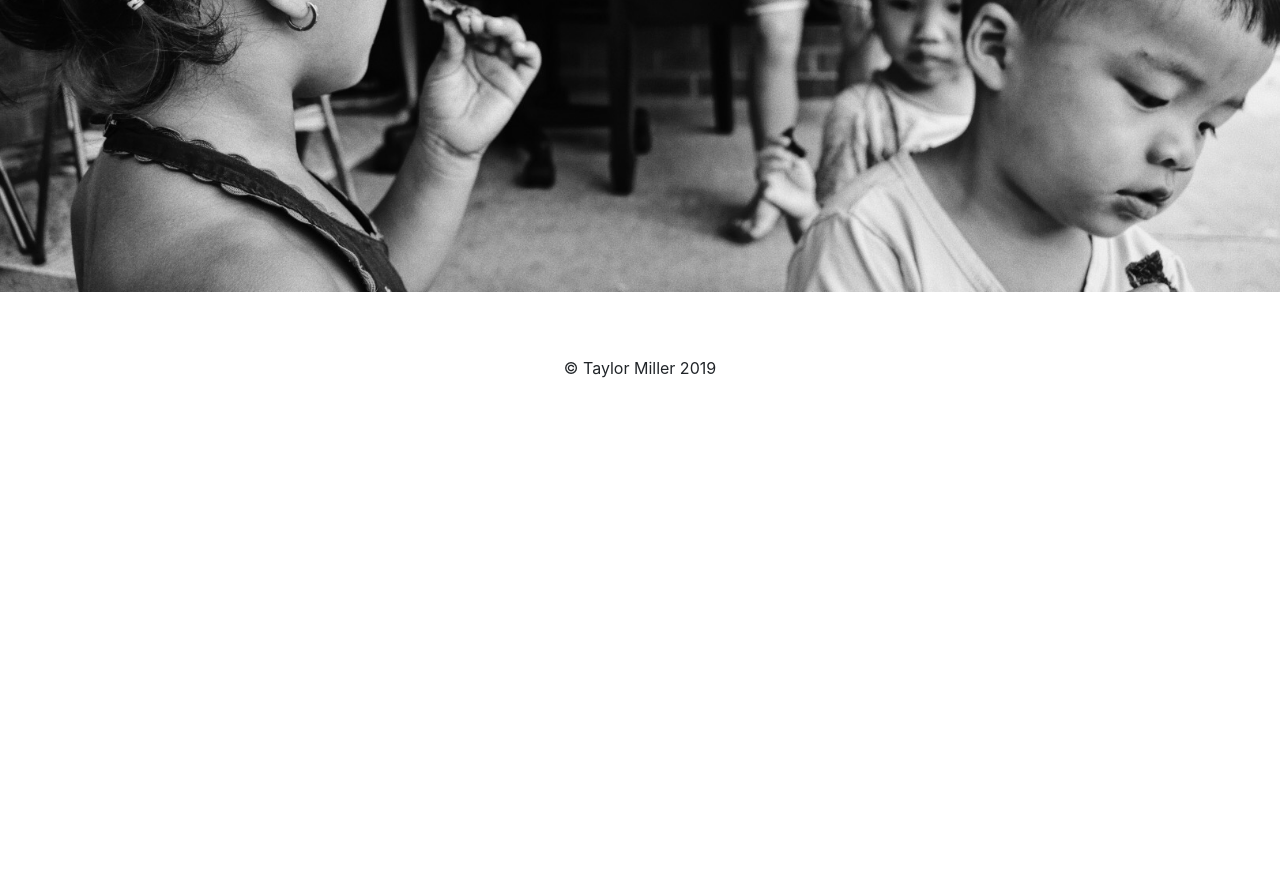
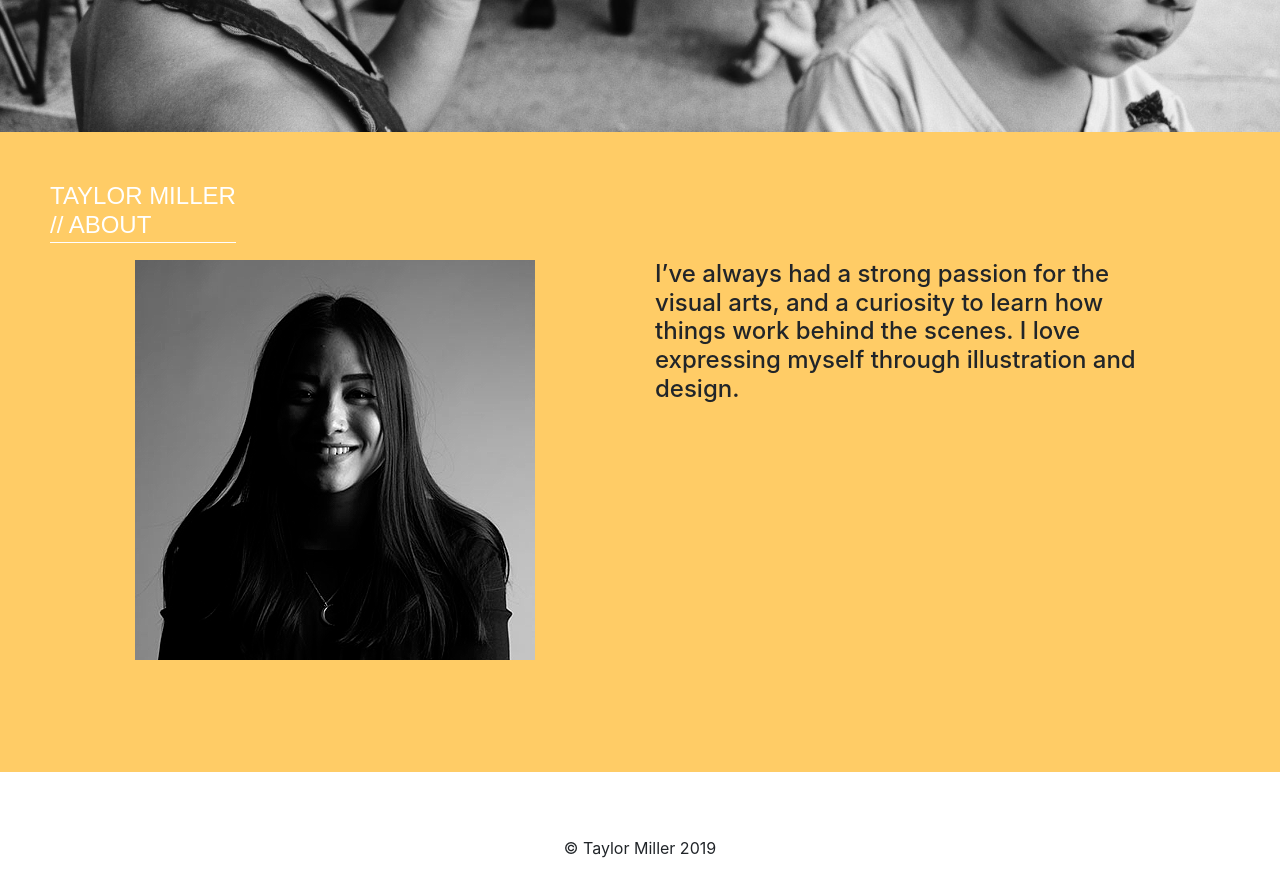
Before and after one commit to taylormiller92/taylormiller92.github.io, a plain HTML site: page index.html in a window 1280 px wide. Shown: the part 2760-3656 px from the top of the page. Before the commit the page ends 3180 px from the top, so only its background shows below. Drawn offline with nearby package versions, Linux system fonts and the light colour scheme; a web font is replaced by a local one.

Commit message:
adding about

```diff
--- a/css/style.css
+++ b/css/style.css
@@ -10,7 +10,7 @@
 
 .web {
     width: 100%;
-    height: 100vh;
+    height: 80vh;
     top: -20px;
     position: relative;
     background-color: #66cccc;
@@ -43,7 +43,16 @@
     background-position: center center;
 }
 
-.home h1 a, .web h1 a, .illustration h1 a, .photos h1 a, .contact h1 a {
+.about {
+    width: 100%;
+    height: 80vh;
+    top: -40px;
+    position: relative;
+    background-color: #ffcc66;
+    padding: 120px;
+}
+
+.home h1 a, .web h1 a, .illustration h1 a, .photos h1 a, .about h1 a {
     font-family: acumin-pro, sans-serif;
     font-weight: 100;
     font-style: normal;
--- a/index.html
+++ b/index.html
@@ -133,6 +133,30 @@
     <!--</div>-->
 </section>
 
+<section class="about">
+    <h1>
+        <a href="index.html">Taylor Miller<br>// About</a>
+    </h1>
+    <div class="container">
+        <div class="row">
+            <div class="col-md">
+                <img src="images/miller.png" class="img-fluid" alt="Responsive image">
+            </div>
+            <div class="col-sm">
+                <h4>I’ve always had a strong passion for the visual arts, and a curiosity to learn how things work behind the scenes. I love expressing myself through illustration and design.</h4>
+            </div>
+            </div>
+            <div class="w-100"></div>
+
+        </div>
+    </div>
+    <!--<div class="open-overlay">-->
+    <!--<span class="bar-top"></span>-->
+    <!--<span class="bar-middle"></span>-->
+    <!--<span class="bar-bottom"></span>-->
+    <!--</div>-->
+</section>
+
 
 <div class="footer py-4">
     <div class="container-fluid">
```
Also changed, not shown: images/miller.jpg (added), images/miller.png (added).
